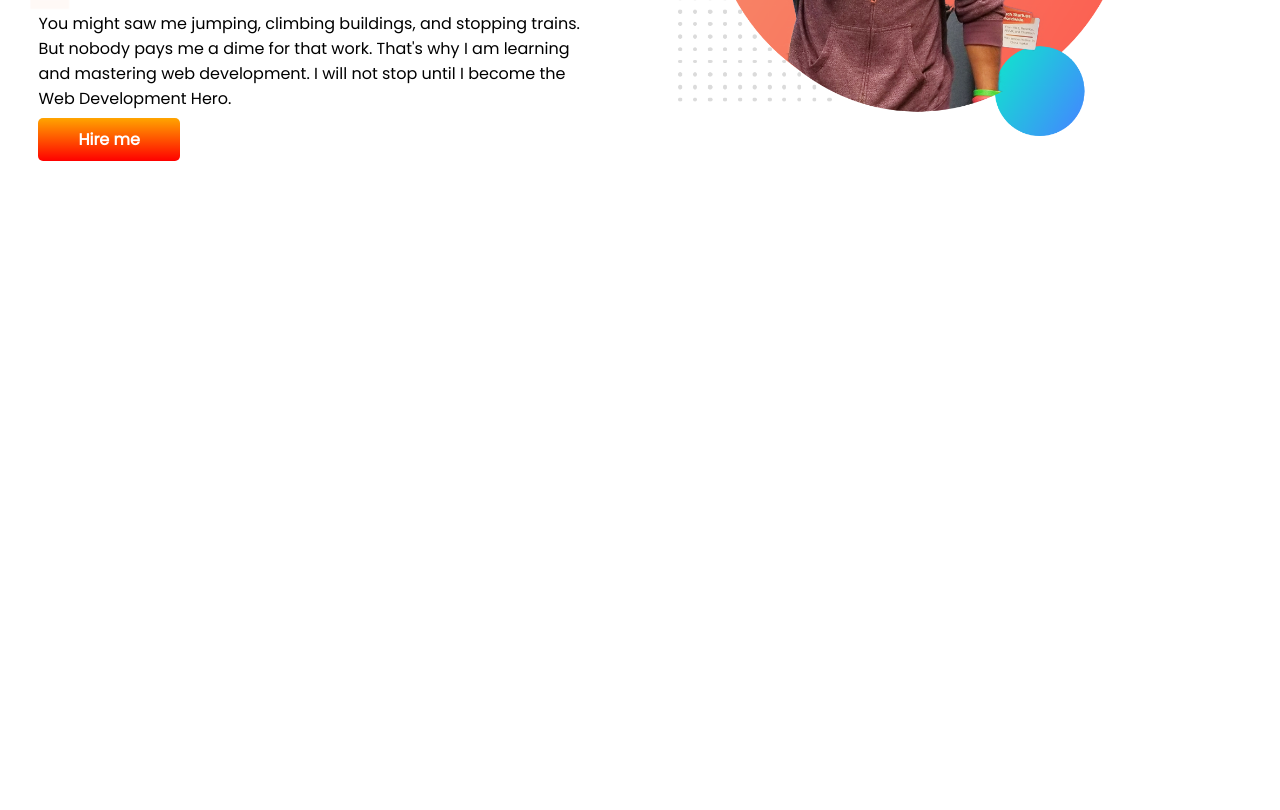
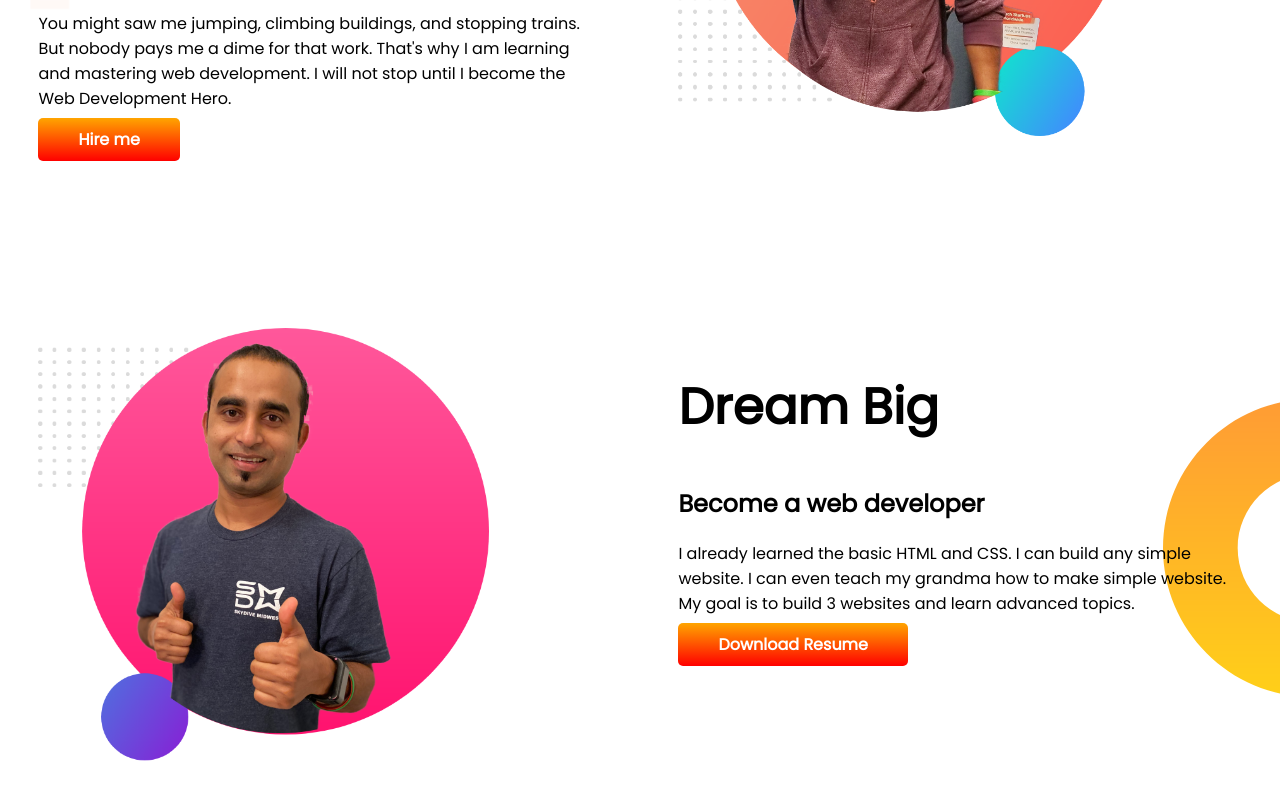
Before and after one commit to mdriazuddin417/developer-portfolio, a plain HTML site: page index.html in a window 1280 px wide. Shown: the part 350-1160 px from the top of the page. Before the commit the page ends 800 px from the top, so only its background shows below. Drawn offline with Linux system fonts and the light colour scheme.

Commit message:
dream-banner-add

```diff
--- a/index.html
+++ b/index.html
@@ -31,5 +31,22 @@
         <img src="images/jhankar.png" alt="" />
       </div>
     </section>
+    <section class="dream-big">
+      <div class="half-width">
+        <img src="images/jhankar2.png" alt="" />
+      </div>
+      <div class="half-width">
+        <h1>Dream Big</h1>
+        <h2>Become a web developer</h2>
+        <p>
+          I already learned the basic HTML and CSS. I can build any simple
+          website. I can even teach my grandma how to make simple website. My
+          goal is to build 3 websites and learn advanced topics.
+        </p>
+        <a class="link-button" target="_blank" href="linkdin.com"
+          >Download Resume</a
+        >
+      </div>
+    </section>
   </body>
 </html>
--- a/style.css
+++ b/style.css
@@ -10,6 +10,7 @@ h1 {
 }
 section {
   display: flex;
+  margin-bottom: 100px;
 }
 .half-width {
   width: 50%;
@@ -30,3 +31,8 @@ section {
   background-image: url(images/top-banner.png);
   background-repeat: no-repeat;
 }
+.dream-big {
+  background-image: url(images/dream-bg.png);
+  background-repeat: no-repeat;
+  background-position: right;
+}
```
